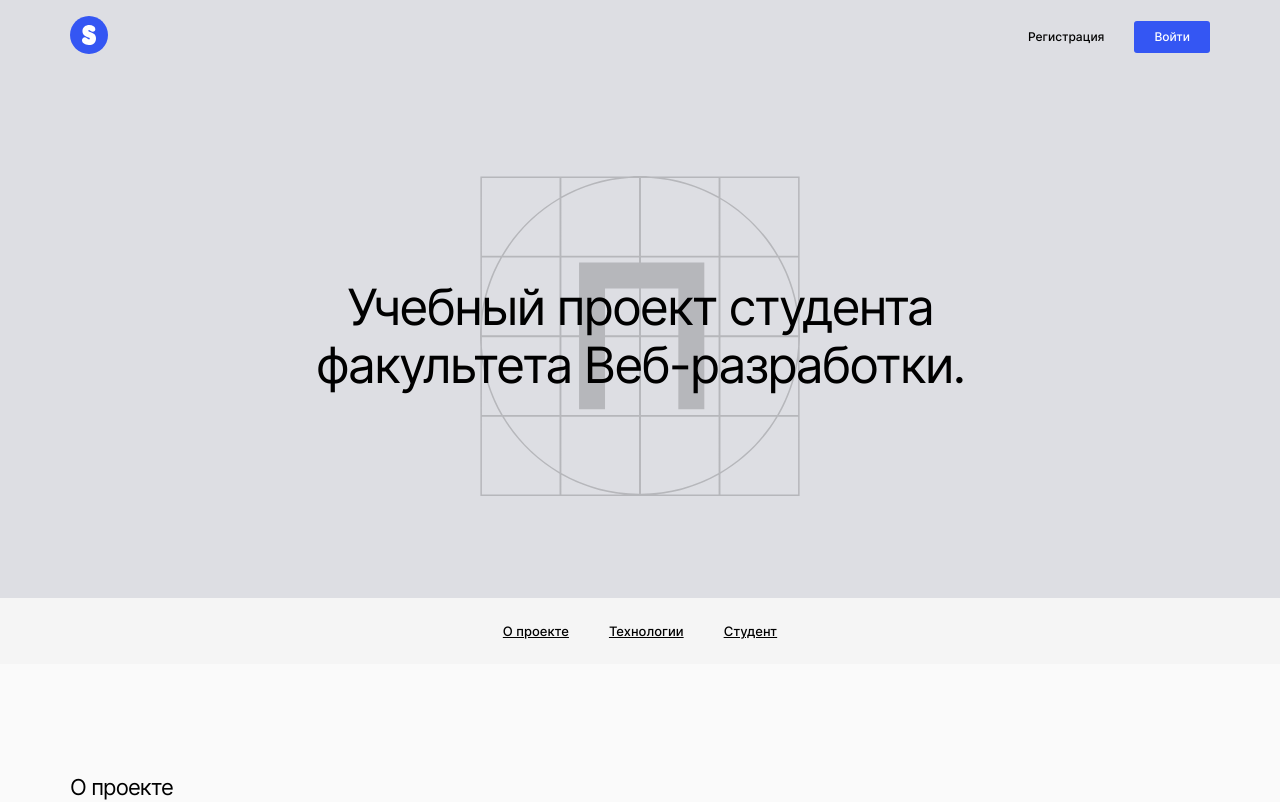
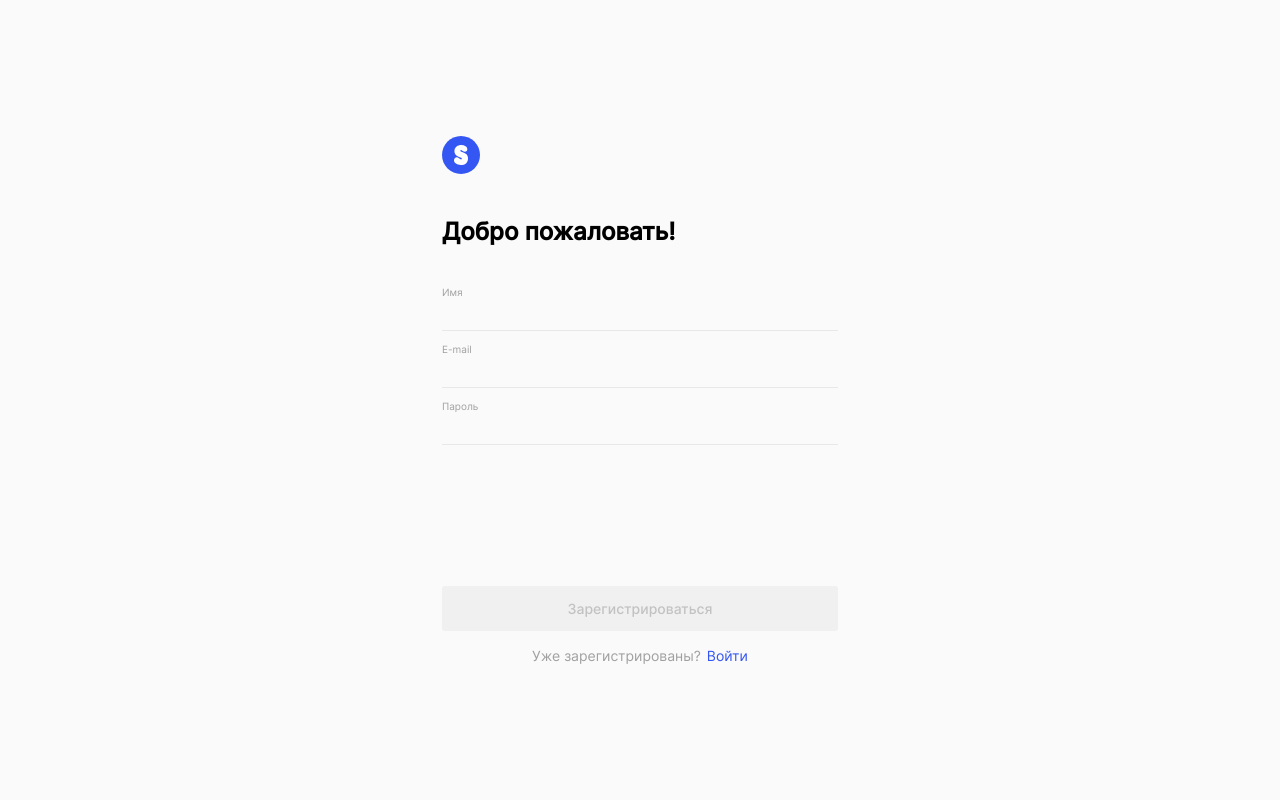
Before and after one commit to CharlesMickey/movies-explorer-frontend, a React (Create React App) app: page /signup in a window 1280 px wide. Before the commit this address led to /. Shown: the top 802 px of the page. Built offline with nearby package versions, Linux system fonts and the light colour scheme; no server answers.

Commit message:
Feat: add func updateProfile

```diff
--- a/src/components/App/App.js
+++ b/src/components/App/App.js
@@ -4,6 +4,7 @@ import BurgerMenu from "../BurgerMenu/BurgerMenu";
 import Login from "../Login/Login";
 import * as apiAuth from "../../utils/apiAuth.js";
 import * as MoviesApi from "../../utils/MoviesApi";
+import * as MainApi from "../../utils/MainApi";
 import Main from "../Main/Main";
 import Movies from "../Movies/Movies";
 import NotFound from "../NotFound/NotFound";
@@ -13,7 +14,6 @@ import SavedMovies from "../SavedMovies/SavedMovies";
 import ProtectedRoute from "../ProtectedRoute/ProtectedRoute";
 import { CurrentUserContext } from "../../contexts/CurrentUserContext";
 import filterMovies from "../../utils/filterMovies";
-import Preloader from "../Preloader/Preloader";
 import { BASE_URL } from "../../utils/constants";
 import GetResize from "../../utils/GetResize";
 import getNumberMoviesRender from "../../utils/getNumberMoviesRender";
@@ -36,6 +36,7 @@ function App() {
   const [isNumberOfMoviesToAdd, setIsNumberOfMoviesToAdd] = React.useState(0);
 
   function onLogin({ email, password }) {
+    setIsLoading(true);
     return apiAuth
       .authorize({ email, password })
       .then((res) => {
@@ -45,7 +46,8 @@ function App() {
       })
       .catch((err) => {
         console.log(`${err}`);
-      });
+      })
+      .finally(() => setIsLoading(false));
   }
 
   function deleteData() {
@@ -63,25 +65,53 @@ function App() {
     }
   }, []);
 
-  function register({ name, email, password }) {
-    return apiAuth
-      .register({ name, email, password })
+  React.useEffect(() => {
+    setIsLoading(true);
+    if (localStorage.loggedIn === "true") {
+      return MainApi.getUserInfo()
         .then((res) => {
-        console.log(res);
-        history.push("/movies");
+          setCurrentUser(res);
         })
+        .catch((err) => console.log(`${err}`))
+        .finally(() => setIsLoading(false));
+    } else {
+      setIsLoading(false);
+    }
+  }, []);
+
+  function updateUserInfo({ name, email }) {
+    return MainApi.updateUserInfo({ name, email })
+      .then((res) => setCurrentUser(res))
       .catch((err) => {
         console.log(`${err}`);
       });
   }
 
+  function register({ name, email, password }) {
+    setIsLoading(true);
+    return apiAuth
+      .register({ name, email, password })
+      .then(() => {
+        onLogin({ email, password });
+      })
+      .catch((err) => {
+        console.log(`${err}`);
+      })
+      .finally(() => setIsLoading(false));
+  }
+
   function signOut() {
+    setIsLoading(true);
     return apiAuth
       .signOut()
-      .then((res) => deleteData())
+      .then((res) => {
+        deleteData();
+        history.push("/");
+      })
       .catch((err) => {
         console.log(`${err}`);
-      });
+      })
+      .finally(() => setIsLoading(false));
   }
 
   React.useEffect(() => {
@@ -91,14 +121,13 @@ function App() {
           const movies = res.map((movie) => {
             return { ...movie, img: `${BASE_URL}${movie.image.url}` };
           });
-          console.log(movies);
           localStorage.setItem("movies", JSON.stringify(movies));
         })
         .catch((err) => {
           console.log(`${err}`);
         });
     }
-  }, []);
+  }, [isLoggedIn]);
 
   function notFoundMovies(filteredMovies) {
     if (!filteredMovies.length) {
@@ -173,19 +202,27 @@ function App() {
         onKeyDown={closeBurgerEsc}
       >
         <Switch>
-          <Route exact path="/signin">
-            <Login onLogin={onLogin} />
-          </Route>
-          <Route exact path="/signup">
-            <Register register={register} />
-          </Route>
           <Route exact path="/">
             <Main isLoggedIn={isLoggedIn} handelOpenBurger={handelOpenBurger} />
           </Route>
+          <Route path="/signin">
+            {isLoggedIn ? (
+              <Redirect to="/movies" />
+            ) : (
+              <Login isLoading={isLoading} onLogin={onLogin} />
+            )}
+          </Route>
+          <Route path="/signup">
+            {isLoggedIn ? (
+              <Redirect to="/movies" />
+            ) : (
+              <Register isLoading={isLoading} register={register} />
+            )}
+          </Route>
+
           <ProtectedRoute
             isLoggedIn={isLoggedIn}
             isLoading={isLoading}
-            exact
             path="/movies"
             showMovies={showMovies}
             handelChangeCheckbox={handelChangeCheckbox}
@@ -197,29 +234,27 @@ function App() {
             isNumberOfMoviesToRender={isNumberOfMoviesToRender}
             moreMoviesRender={setIsNumberOfMoviesToRender}
           />
-
-          <Route path="/saved-movies">
-            <SavedMovies
+          <ProtectedRoute
+            path="/saved-movies"
+            component={SavedMovies}
             isLoggedIn={isLoggedIn}
             isLoading={isLoading}
             notFound={isNotFound}
             handelOpenBurger={handelOpenBurger}
           />
-          </Route>
-          <Route path="/profile">
-            <Profile
+          <ProtectedRoute
+            path="/profile"
+            isLoading={isLoading}
+            component={Profile}
             isLoggedIn={isLoggedIn}
             signOut={signOut}
             handelOpenBurger={handelOpenBurger}
+            updateUserInfo={updateUserInfo}
           />
-          </Route>
           <Route path="*">
-            <NotFound />
+            <NotFound history={history} />
           </Route>
         </Switch>
-        <Route>
-          {isLoggedIn ? <Redirect to="/movies" /> : <Redirect to="/" />}
-        </Route>
         <BurgerMenu onClose={handelCloseBurger} isOpen={isOpenBurger} />
       </div>
     </CurrentUserContext.Provider>
--- a/src/components/AuthForm/AuthForm.css
+++ b/src/components/AuthForm/AuthForm.css
@@ -81,6 +81,12 @@
   cursor: pointer;
 }
 
+.auth__submit_disabled {
+  background: rgb(240, 240, 240);
+  cursor: auto;
+  color: rgba(194, 194, 194, 1);
+}
+
 .auth__sign {
   margin: 0;
   text-align: center;
--- a/src/components/AuthForm/AuthForm.js
+++ b/src/components/AuthForm/AuthForm.js
@@ -14,6 +14,7 @@ function AuthForm({
   handleChangeInput,
   handleSubmit,
   errors,
+  isValid,
 }) {
   const [visible, setVisible] = React.useState({name: false, email: false, password: false});
   const errorClassName = !visible
@@ -59,6 +60,7 @@ function AuthForm({
               onChange={handleChangeInput}
               type="email"
               name="email"
+              autoComplete="on"
               required
             />
             <span className={errorClassName} id="email-error">
@@ -70,6 +72,7 @@ function AuthForm({
             <input
             onBlur={onBlur}
               className="auth__input"
+              autoComplete="current-password"
               minLength={8}
               type="password"
               name="password"
@@ -83,9 +86,10 @@ function AuthForm({
         </fieldset>
         <button
           type="submit"
+          disabled={!isValid}
           value="Отправить на сервер"
           id="auth__submit"
-          className={`auth__submit ${margin}`}
+          className={isValid ? `auth__submit ${margin}` : `auth__submit_disabled auth__submit ${margin}`}
         >
           {buttonName}
         </button>
--- a/src/components/Login/Login.js
+++ b/src/components/Login/Login.js
@@ -1,17 +1,23 @@
 import React from "react";
 import AuthForm from "../AuthForm/AuthForm";
 import { useFormWithValidation } from "../validation/useFormWithValidation";
-
-function Login({ onLogin }) {
-  const { values, handleChange, errors } = useFormWithValidation({});
+import Preloader from "../Preloader/Preloader";
+function Login({ onLogin, isLoading }) {
+  const { values, handleChange, errors, isValid } = useFormWithValidation({
+    email: "",
+    password: "",
+  });
 
   function handleSubmit(e) {
     e.preventDefault();
-    console.log(values)
     onLogin(values);
   }
 
   return (
+    <>
+      {isLoading ? (
+        <Preloader />
+      ) : (
         <AuthForm
           greeting="Рады видеть"
           authLink="Регистрация"
@@ -23,7 +29,10 @@ function Login({ onLogin }) {
           handleChangeInput={handleChange}
           handleSubmit={handleSubmit}
           errors={errors}
+          isValid={isValid}
         />
+      )}
+    </>
   );
 }
 
--- a/src/components/NotFound/NotFound.js
+++ b/src/components/NotFound/NotFound.js
@@ -1,14 +1,13 @@
 import React from "react";
-import { Link } from "react-router-dom";
 
-function NotFound() {
+function NotFound({history}) {
   return (
     <section className="not-found">
       <h1 className="not-found__title">404</h1>
       <p className="not-found__subtitle">Страница не найдена</p>
-      <Link to="/" className="not-found__link">
+      <p onClick={() => history.goBack()} className="not-found__link">
         Назад
-      </Link>
+      </p>
     </section>
   );
 }
--- a/src/components/Preloader/Preloader.css
+++ b/src/components/Preloader/Preloader.css
@@ -41,6 +41,7 @@
 
 .preloader {
   display: flex;
+  margin: auto;
   align-items: center;
   justify-content: center;
   width: 100%;
--- a/src/components/Profile/Profile.js
+++ b/src/components/Profile/Profile.js
@@ -1,24 +1,44 @@
 import React from "react";
 import Header from "../Header/Header";
+import { CurrentUserContext } from "../../contexts/CurrentUserContext";
+import { useFormWithValidation } from "../validation/useFormWithValidation";
 import Preloader from "../Preloader/Preloader";
 
-function Profile({isLoggedIn, signOut, handelOpenBurger }) {
-  const isLoading = false;
-  const name = "Инесса";
+function Profile({ updateUserInfo, isLoading, isLoggedIn, signOut, handelOpenBurger }) {
+  const currentUser = React.useContext(CurrentUserContext);
+  const { setValues, values, handleChange, } =
+    useFormWithValidation({ name: currentUser.name, email: currentUser.email });
+  const firstName = currentUser.name && currentUser.name.split(" ")[0];
+  React.useEffect(() => {
+    const { name, email } = currentUser;
+    setValues({ name, email });
+  }, [currentUser, setValues]);
+
+  function handleSubmit(e) {
+    e.preventDefault()
+    updateUserInfo({ name: values.name, email: values.email })
+  }
+
   return (
+    <>
+      {isLoading && <Preloader />}
+      {!isLoading && (
         <>
           <Header isLoggedIn={isLoggedIn} handelOpenBurger={handelOpenBurger} />
           <section className="profile">
-        <h2 className="profile__greeting">{`Привет, ${name}!`}</h2>
-        <form className="profile__form">
+            <h2 className="profile__greeting">{`Привет, ${firstName}!`}</h2>
+            <form onSubmit={handleSubmit} className="profile__form">
               <fieldset className="profile__set">
                 <label className="profile__label">
                   Имя
                   <input
+                    autoComplete="on"
                     type="text"
                     name="name"
                     id="name"
                     placeholder="Имя"
+                    value={values.name || ""}
+                    onChange={handleChange}
                     className="profile__input"
                     minLength={2}
                     maxLength={30}
@@ -29,10 +49,13 @@ function Profile({isLoggedIn, signOut, handelOpenBurger }) {
                 <label className="profile__label">
                   Email
                   <input
+                    autoComplete="on"
                     type="email"
                     name="email"
                     id="email"
                     placeholder="Email"
+                    value={values.email || ""}
+                    onChange={handleChange}
                     className="profile__input"
                     required
                   />
@@ -43,6 +66,7 @@ function Profile({isLoggedIn, signOut, handelOpenBurger }) {
                 type="submit"
                 value="Отправить на сервер"
                 className="profile__button"
+                // onClick={updateUserInfo}
               >
                 Редактировать
               </button>
@@ -55,8 +79,9 @@ function Profile({isLoggedIn, signOut, handelOpenBurger }) {
                 Выйти из аккаунта
               </button>
             </form>
-        {isLoading && <Preloader />}
           </section>
+        </>
+      )}
     </>
   );
 }
--- a/src/components/ProtectedRoute/ProtectedRoute.js
+++ b/src/components/ProtectedRoute/ProtectedRoute.js
@@ -5,7 +5,7 @@ const ProtectedRoute = ({ component: Component, ...props }) => {
   return (
     <Route>
       {() =>
-        props.isLoggedIn ? <Component {...props} /> : <Redirect to="/sign-in" />
+        props.isLoggedIn ? <Component {...props} /> : <Redirect to={props.path} />
       }
     </Route>
   );
--- a/src/components/Register/Register.js
+++ b/src/components/Register/Register.js
@@ -1,9 +1,14 @@
 import React from "react";
 import AuthForm from "../AuthForm/AuthForm";
+import Preloader from "../Preloader/Preloader";
 import { useFormWithValidation } from "../validation/useFormWithValidation";
 
-function Register({ register }) {
-  const { values, handleChange, errors } = useFormWithValidation({});
+function Register({ register, isLoading }) {
+  const { values, handleChange, errors, isValid } = useFormWithValidation({
+    name: "",
+    email: "",
+    password: "",
+  });
 
   function handleSubmit(e) {
     e.preventDefault();
@@ -11,6 +16,10 @@ function Register({ register }) {
     register(values);
   }
   return (
+    <>
+      {isLoading ? (
+        <Preloader />
+      ) : (
         <AuthForm
           greeting={"Добро пожаловать"}
           authLink="Войти"
@@ -22,7 +31,11 @@ function Register({ register }) {
           handleChangeInput={handleChange}
           handleSubmit={handleSubmit}
           errors={errors}
+          isValid={isValid}
+          isLoading={isLoading}
         />
+      )}
+    </>
   );
 }
 
--- a/src/components/validation/useFormWithValidation.js
+++ b/src/components/validation/useFormWithValidation.js
@@ -1,7 +1,7 @@
 import React, { useCallback } from "react";
 
-export function useFormWithValidation() {
-  const [values, setValues] = React.useState({});
+export function useFormWithValidation(data) {
+  const [values, setValues] = React.useState(data);
   const [errors, setErrors] = React.useState({});
   const [isValid, setIsValid] = React.useState(false);
 
@@ -23,5 +23,5 @@ export function useFormWithValidation() {
     [setValues, setErrors, setIsValid]
   );
 
-  return { values, handleChange, errors, isValid, resetForm };
+  return { setValues, values, handleChange, errors, isValid, resetForm };
 }
--- a/src/utils/MainApi.js
+++ b/src/utils/MainApi.js
@@ -27,3 +27,12 @@ export const getUserInfo = () => {
     credentials: "include",
   }).then((res) => checkResponse(res));
 };
+
+export const updateUserInfo = ({name, email}) => {
+  return fetch(`${BASE_URL}/users/me`, {
+    method: "PATCH",
+     headers,
+    credentials: "include",
+    body: JSON.stringify({name, email})
+  }).then((res) => checkResponse(res) )
+}
```
Lines whose indentation alone changed are shown as unchanged.
